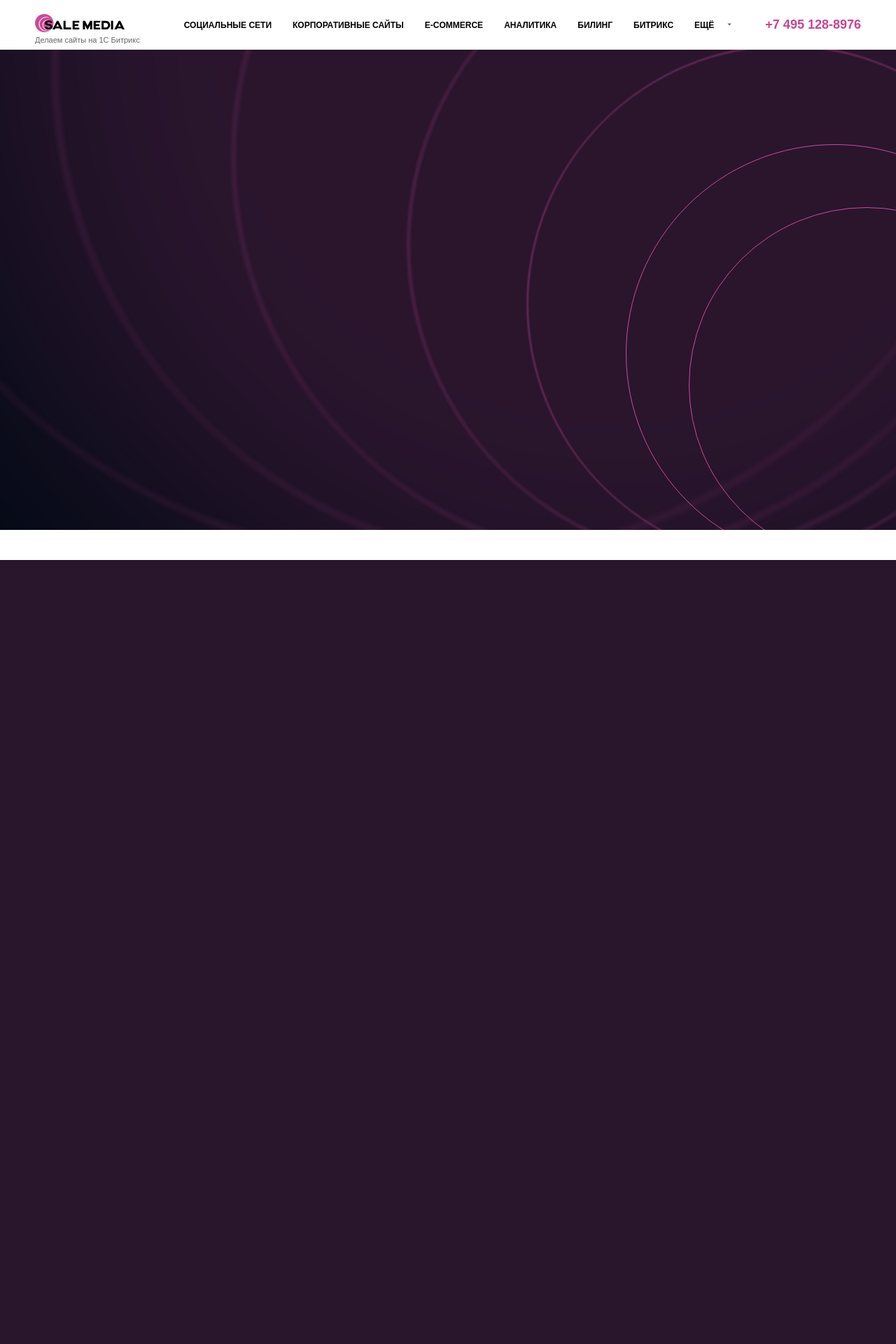
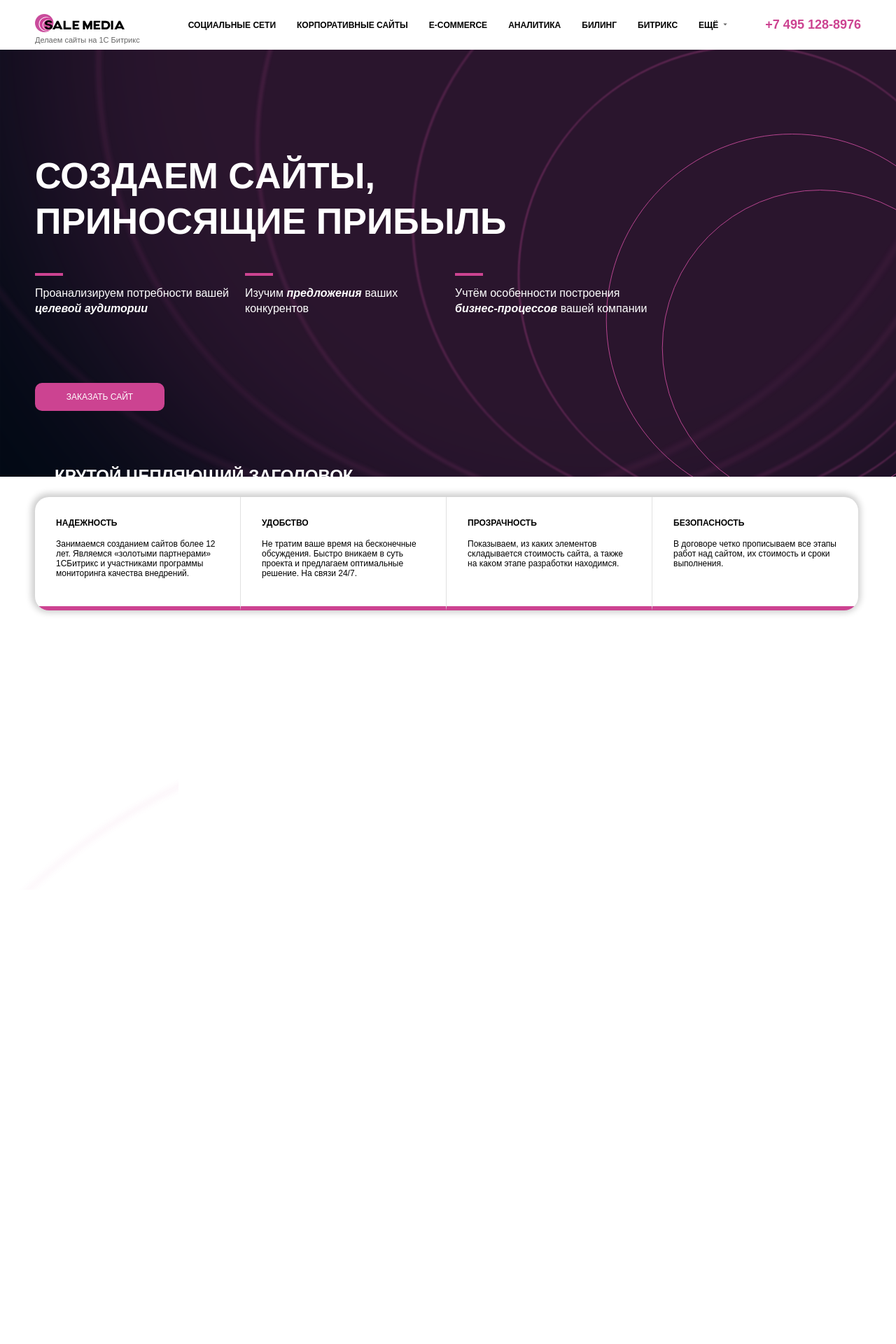
Before and after one commit to avzakhman/Sale_Media_Project, a PHP site: page / in a window 1280 px wide; the page is wider, and only the part inside the window is pictured. Shown: the top 1920 px of that part at 70% size. Before the commit the page ends 800 px from the top of that part, so only its background shows below. Run offline with PHP 8.4, Linux system fonts and the light colour scheme; style sheets or scripts are compiled from the project's sources.

Commit message:
first article in main

```diff
--- a/src/index.html
+++ b/src/index.html
@@ -70,6 +70,43 @@
     <main>
         <section class="main">
             <img src="img/bg.svg" alt="background">
+            <div class="container">
+                <div class="slide-block">
+                    <h1>Создаем cайты,<br>приносящие прибыль</h1>
+                    <ul>
+                        <li>Проанализируем потребности вашей <span>целевой аудитории</span></li>
+                        <li>Изучим <span> предложения </span>ваших конкурентов</li>
+                        <li>Учтём особенности построения <span>бизнес-процессов</span> вашей компании</li>
+                    </ul>
+                    <button>Заказать сайт</button>
+                </div>
+            </div>
+        </section>
+        <section class="contents">
+            <div class="container">
+                <article class="advantages">
+                    <h2>Крутой цепляющий заголовок</h2>
+                    <div class="advantages__wrapper">
+                        <div class="advantage-block">
+                            <h3>Надежность</h3>
+                            <p>Занимаемся созданием сайтов более 12 лет. Являемся «золотыми партнерами» 1СБитрикс и участниками программы мониторинга качества внедрений.</p>
+                        </div>
+                        <div class="advantage-block">
+                            <h3>Удобство</h3>
+                            <p>Не тратим ваше время на бесконечные обсуждения. Быстро вникаем в суть проекта и предлагаем оптимальные решение. На связи 24/7.</p>
+                        </div>
+                        <div class="advantage-block">
+                            <h3>ПРОЗРАЧНОСТЬ</h3>
+                            <p>Показываем, из каких элементов складывается стоимость сайта, а также на каком этапе разработки находимся.</p>
+                        </div>
+                        <div class="advantage-block">
+                            <h3>Безопасность</h3>
+                            <p>В договоре четко прописываем все этапы работ над сайтом, их стоимость и сроки выполнения.</p>
+                        </div>
+                    </div>
+                </article>
+            </div>
+            <img src="img/bg_02.svg" alt="background-2">
         </section>
     </main>
 </body>
--- /dev/null
+++ b/src/sass/blocks/_advantages.scss
@@ -0,0 +1,42 @@
+.advantages {
+    position: absolute;
+    top: -360px;
+    z-index: 2;
+    &__wrapper {
+        display: flex;
+        background-color: #fff;
+        border-radius: 20px;
+        box-shadow: -1px -1px 10px 4px rgba(black, 0.2);
+        overflow: hidden;
+    }
+    h2 {
+        margin-bottom: 16px;
+        margin-left: 28px;
+        font-size: 24px;
+        color: white;
+        text-transform: uppercase;
+        font-weight: 700;
+    }
+}
+
+.advantage-block {
+    padding: 30px;
+    display: block;
+    width: 294px;
+    height: 162px;
+    border-right: 1px solid #E1E1E1;
+    border-bottom: 6px solid $accent;
+    h3 {
+        font-size: 12px;
+        font-weight: 900;
+        text-transform: uppercase;
+        margin-bottom: 16px;
+    }
+    p {
+        font-size: 12px;
+        font-weight: 400;
+    }
+    &:last-child {
+        border-right: none;
+    }
+}
--- /dev/null
+++ b/src/sass/blocks/_contents.scss
@@ -0,0 +1,11 @@
+.contents {
+    margin-top: 269px;
+    width: 100%;
+    position: relative;
+    height: 1846px;
+    img {
+        position: absolute;
+        object-fit: cover;
+        height: 1754px;
+    }
+}
--- a/src/sass/blocks/_header.scss
+++ b/src/sass/blocks/_header.scss
@@ -100,8 +100,9 @@
         img {
             width: 6px;
             height: 4px;
-            margin-left: 4px;
+            margin-left: -8px;
             margin-top: 31px;
+            z-index: 2;
         }
         &:hover {
             a {
--- a/src/sass/blocks/_main.scss
+++ b/src/sass/blocks/_main.scss
@@ -1,10 +1,63 @@
 .main {
+    position: relative;
     width: 100%;
     height: 686px;
     overflow: hidden;
         img {
+            z-index: 1;
+            position: absolute;
             width: 100%;
-            height: 686px;
             object-fit: cover;
         }
 }
+
+.slide-block {
+    position: absolute;
+    z-index: 2;
+    h1 {
+        margin-top: 148px;
+        color: white;
+        text-transform: uppercase;
+        font-size: 52px;
+        line-height: 65px;
+    }
+    ul {
+        margin-top: 59px;
+        color: white;
+        width: 100%;
+        display: grid;
+        grid-template-columns: repeat(3, 300px);
+        justify-content: space-between;
+        li {
+            position: relative;
+            margin-right: 20px;
+            list-style: none;
+            font-size: 16px;
+            line-height: 22px;
+            span {
+                font-style: italic;
+                font-weight: 700;
+            }
+            &::before {
+                top: -18px;
+                content: '';
+                position: absolute;
+                display: block;
+                width: 40px;
+                height: 4px;
+                background-color: $accent;
+            }
+        }
+    }
+    button {
+        margin-top: 95px;
+        width: 185px;
+        height: 40px;
+        border-radius: 10px;
+        border: none;
+        background-color: $accent;
+        text-transform: uppercase;
+        color: white;
+        font-size: 12px;
+    }
+}
--- a/src/sass/style.scss
+++ b/src/sass/style.scss
@@ -14,3 +14,5 @@
 
 @import 'blocks/header';
 @import 'blocks/main';
+@import 'blocks/contents';
+@import 'blocks/advantages';
```
Also changed, not shown: dist/index.html (+1 -1 lines), dist/css/style.min.css.
